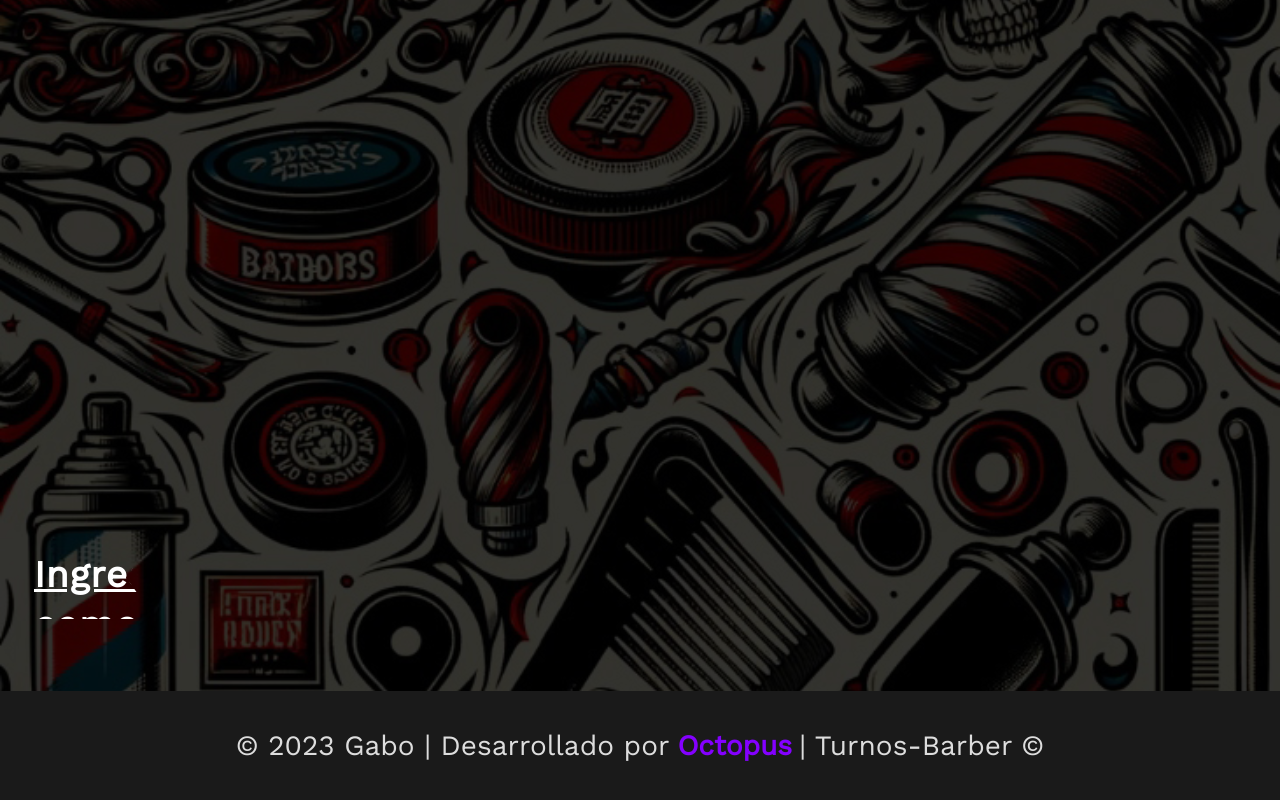
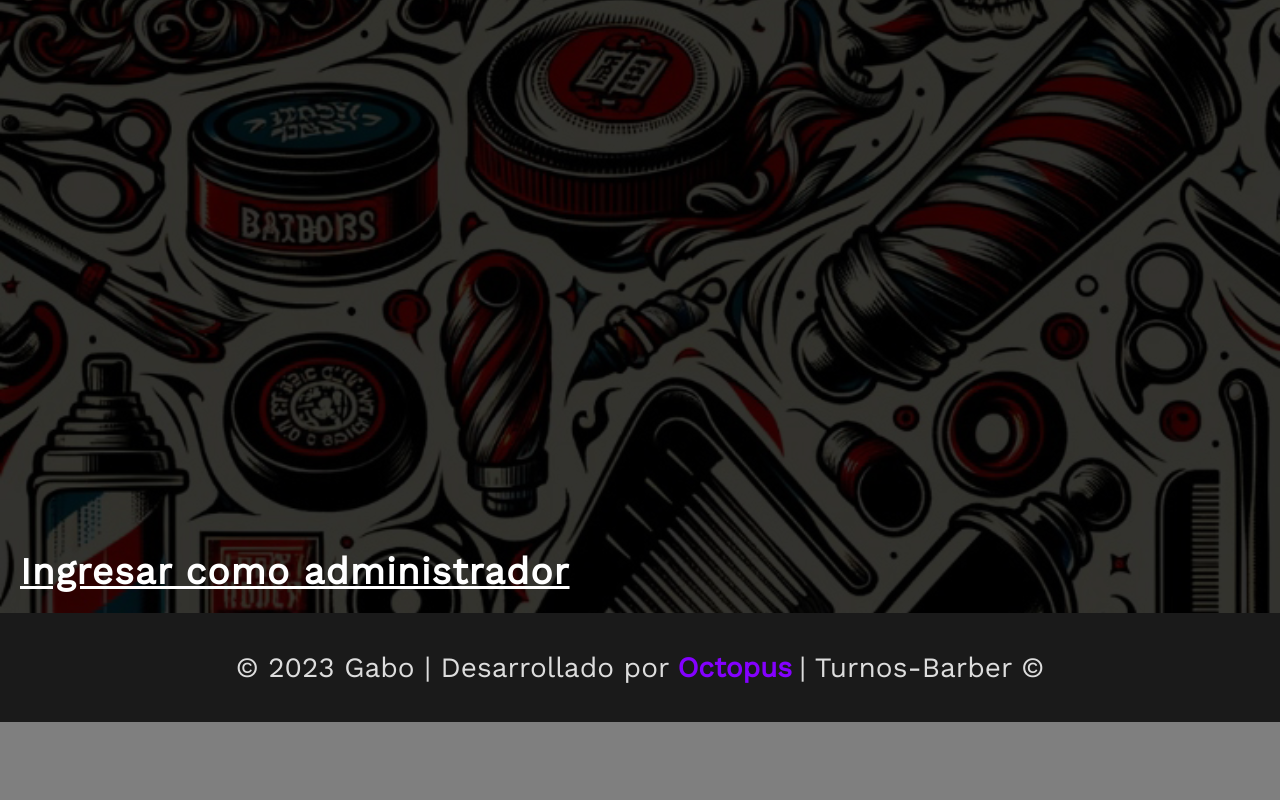
Before and after one commit to GABRIEL3503/generic-barber, a website: page public/index.html in a window 1280 px wide. Shown: the part 1099-1899 px from the top of the page. After the commit the page ends 1821 px from the top, so only its background shows below. Drawn offline with nearby package versions, Linux system fonts and the light colour scheme; some packages are replaced by stand-ins of ours; no server answers; a script that the page names is missing.

Commit message:
actualizacion

```diff
--- a/package.json
+++ b/package.json
@@ -11,7 +11,7 @@
   "license": "ISC",
   "dependencies": {
     "express": "^4.18.2",
-    "node-cron": "^3.0.2",
+    "node-cron": "^3.0.3",
     "sqlite3": "^5.1.6"
   }
 }
--- a/public/style.css
+++ b/public/style.css
@@ -96,18 +96,26 @@ button.ocupado {
     button {
       font-size: 37px;
       border: none;
+      border-radius: 9px;
+      padding: 14px;
+      margin: 6px;
+      font-weight: 700;
+      color: rgb(59, 59, 59);
+
+      /* font-size: 37px;
+      border: none;
       padding: 14px 28px;
       margin: 6px;
       font-weight: 700;
-      clip-path: polygon(0% 0%, /* Punto superior izquierdo */ 100% 0%, /* Punto superior derecho */ 80% 50%, /* Punto de la derecha hacia abajo en la mitad */ 100% 100%, /* Punto inferior derecho */ 0% 100%);
-      transition: all 0.3s ease;
+      clip-path: polygon(0% 0%,  100% 0%,  80% 50%, 100% 100%,  0% 100%);
+      /* transition: all 0.3s ease;
       display: inline-block;
       width: 150px;
       height: 83px;
       line-height: 50px;
       text-align: center;
       box-shadow: 3px 3px 10px rgba(0, 0, 0, 0.2);
-      pointer-events: none;
+      pointer-events: none; */
   }
 
   table{
```
Also changed, not shown: 1 other file.
